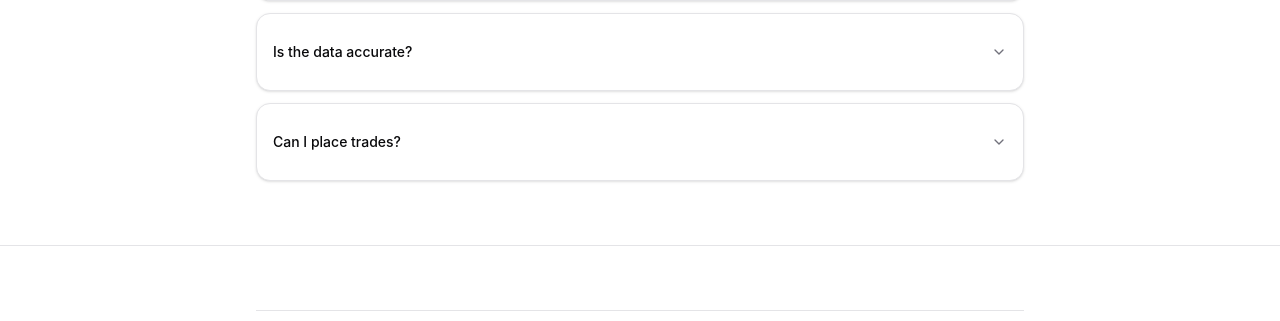
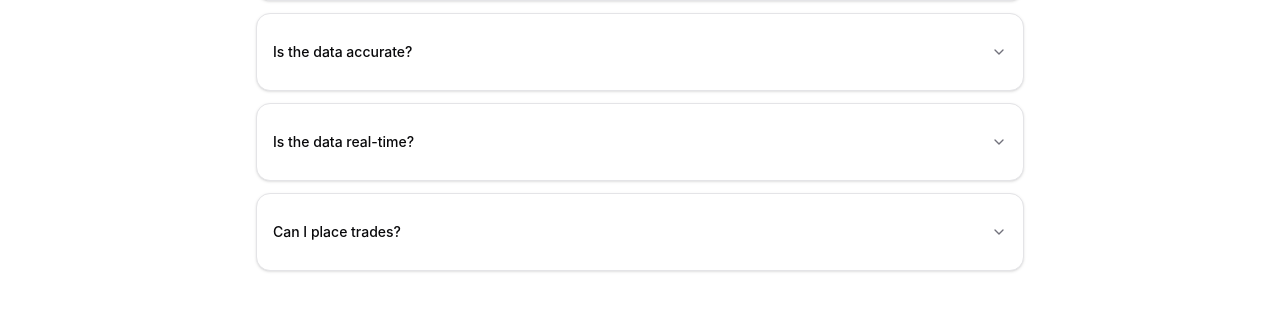
Before and after one commit to quanhua92/aipriceaction-web, a React (Vite) app: page /skills in a window 1280 px wide. Shown: the part 5011-5332 px from the top of the page. Built offline with nearby package versions, Linux system fonts and the light colour scheme; no server answers.

Commit message:
feat: add FAQ about real-time data — best-effort under 5 minutes, active stocks prioritized
fix: naturalize Vietnamese translations — replace English words (free, live data, real-time, detect, task, No API Key needed, etc.) with Vietnamese equivalents

```diff
--- a/src/routes/skills.tsx
+++ b/src/routes/skills.tsx
@@ -730,7 +730,7 @@ function ExamplePromptsSection() {
 function FAQSection() {
 	const { t } = useTranslation();
 
-	const faqKeys = ["q1", "q2", "q3", "q4", "q5", "q6", "q7", "q8"] as const;
+	const faqKeys = ["q1", "q2", "q3", "q4", "q5", "q6", "q7", "q8", "q9"] as const;
 
 	return (
 		<section className="border-b">
--- a/src/translations/en/skills.ts
+++ b/src/translations/en/skills.ts
@@ -221,6 +221,10 @@ export default {
 			a: "Data is aggregated from reputable sources (VCI, Vietstock, VNDirect, Binance, Yahoo Finance, sjc.com.vn). However, analysis is generated by AI and may contain errors. Always verify before making trading decisions.",
 		},
 		q8: {
+			q: "Is the data real-time?",
+			a: "Data is best-effort with updates typically under 5 minutes during market hours. Active stocks (high trading volume) are prioritized and updated more frequently, so refresh intervals are not equal across all tickers. For trading decisions, always verify prices with your broker.",
+		},
+		q9: {
 			q: "Can I place trades?",
 			a: "No. AIPriceAction AI Agent Skills focuses on market data analysis, it does not execute buy/sell orders. This is an informational tool, not a trading platform.",
 		},
--- a/src/translations/vn/skills.ts
+++ b/src/translations/vn/skills.ts
@@ -1,12 +1,12 @@
 export default {
 	pageTitle: "AI Agent Skills — AIPriceAction",
 	hero: {
-		badge: "100% FREE",
+		badge: "100% MIỄN PHÍ",
 		headline1: "Thị trường đang thế nào?",
 		headline2: "Cổ phiếu nào mạnh nhất?",
 		subtitle: "Hỏi AI — có câu trả lời ngay.",
 		description:
-			"AIPriceAction AI Agent Skills kết nối AI Agent của bạn với dữ liệu thị trường thời gian thực. Không cần đăng ký, không cần API Key, không cần tài khoản chứng khoán. Cài một lần — dùng mọi nơi.",
+			"AI Agent Skills kết nối trợ lý AI của bạn với dữ liệu thị trường. Không cần đăng ký, không cần API Key, không cần tài khoản chứng khoán. Cài một lần — dùng mọi nơi.",
 		cta: "Cài đặt ngay",
 	},
 	install: {
@@ -14,95 +14,95 @@ export default {
 		tabCLI: "Skills CLI",
 		tabCLIshort: "CLI",
 		tabAgents: "AGENTS.md",
-		method1Title: "Method 1: Skills CLI (Khuyến nghị)",
-		method1Desc: "Cài đặt nhanh nhất — tự động detect AI agent",
+		method1Title: "Cách 1: Skills CLI (Khuyến nghị)",
+		method1Desc: "Cài nhanh nhất — tự nhận diện trợ lý AI",
 		method1Step1: "Chạy lệnh trên trong terminal",
 		method1Step2: "Chọn skills (aipa-data, aipa-analyze, aipa-research)",
-		method1Step3: "Chọn AI agent (Claude Code, Gemini CLI, Codex, Cursor...)",
-		method1Step4: "Xong — restart AI agent và bắt đầu hỏi",
-		method2Title: "Method 2: AGENTS.md",
-		method2Desc: "Không cần skill install — tương thích mọi AI agent",
-		method2Note: "Cho Claude Code: đổi tên AGENTS.md thành CLAUDE.md",
-		method2Note2: "Gemini CLI tự động nhận diện AGENTS.md. AI agent tự cài",
+		method1Step3: "Chọn trợ lý AI (Claude Code, Gemini CLI, Codex, Cursor...)",
+		method1Step4: "Xong — khởi động lại trợ lý AI và bắt đầu hỏi",
+		method2Title: "Cách 2: AGENTS.md",
+		method2Desc: "Không cần cài skill — tương thích mọi trợ lý AI",
+		method2Note: "Với Claude Code: đổi tên AGENTS.md thành CLAUDE.md",
+		method2Note2: "Gemini CLI tự nhận diện AGENTS.md. Trợ lý AI tự cài",
 		method2Note2End: "ở lần chạy đầu.",
-		prerequisites: "Prerequisites",
-		prereq1: "Python 3.10+ (cho aipa-cli, tự cài bởi AI agent qua",
+		prerequisites: "Yêu cầu trước",
+		prereq1: "Python 3.10+ (cho aipa-cli, tự cài bởi trợ lý AI qua",
 		prereq2NoApiKey:
-			"Không cần API Key khi dùng với AI agent — agent tự đọc dữ liệu và phân tích",
+			"Không cần API Key khi dùng với trợ lý AI — trợ lý tự đọc dữ liệu và phân tích",
 		prereq3: "chỉ cần nếu chạy",
-		prereq3End: "trực tiếp từ terminal (không qua AI agent)",
+		prereq3End: "trực tiếp từ terminal (không qua trợ lý AI)",
 	},
 	why: {
 		sectionTitle: "Tại sao chọn AIPriceAction?",
 		feature1Title: "Không cần tài khoản",
 		feature1Desc:
-			"Không đăng ký, không API Key, không xác thực. Cài và dùng ngay — dữ liệu công khai, truy cập tự do.",
+			"Không đăng ký, không cần API Key, không xác thực. Cài và dùng ngay — dữ liệu công khai, truy cập tự do.",
 		feature2Title: "4 thị trường, 1 công cụ",
 		feature2Desc:
-			"Cổ phiếu Việt Nam, Crypto (BTC, ETH, SOL...), chứng khoán quốc tế (AAPL, NVDA...), và vàng SJC — tất cả trong một CLI.",
+			"Cổ phiếu Việt Nam, tiền điện tử (BTC, ETH, SOL...), chứng khoán quốc tế (AAPL, NVDA...), và vàng SJC — tất cả trong một CLI.",
 		feature3Title: "Phân tích chuyên sâu",
 		feature3Desc:
-			"Wyckoff, Volume Price Action (VPA), Smart Money, Volume Profile, MA Momentum — không chỉ là số liệu, mà là insight.",
-		feature4Title: "Deep Research Pipeline",
+			"Wyckoff, Phân tích khối lượng giá (VPA), Smart Money, Phân tích theo khối lượng, MA Momentum — không chỉ số liệu, mà là insight thực sự.",
+		feature4Title: "Nghiên cứu chuyên sâu tự động",
 		feature4Desc:
-			"Supervisor → Parallel Workers → Aggregator → Reviewer — phân tích toàn ngành trong 1 câu lệnh, bao gồm cả kiểm tra chất lượng.",
+			"Supervisor → Workers song song → Tổng hợp → Kiểm tra — phân tích toàn ngành trong 1 câu lệnh, bao gồm cả bước kiểm tra chất lượng.",
 	},
 	skillsSectionTitle: "3 Skills cho mọi nhu cầu phân tích",
 	skillsData: {
 		data: {
 			heading: "Dữ liệu thị trường thời gian thực",
 			description:
-				"OHLCV candles, volume profile, top performers, live data, watchlists — tất cả dữ liệu thô, không cần AI, không cần API Key.",
-			tag: "No API Key needed",
+				"Nến OHLCV, phân tích khối lượng giá, cổ phiếu nổi bật, dữ liệu trực tiếp, danh sách theo dõi — tất cả dữ liệu thô, không cần AI, không cần API Key.",
+			tag: "Không cần API Key",
 			prompt1: "Lấy dữ liệu giá VCB 50 nến gần nhất",
 			prompt2: "Top 10 cổ phiếu có giá trị giao dịch cao nhất",
-			prompt3: "Volume profile cho BTCUSDT",
+			prompt3: "Phân tích khối lượng giá cho BTCUSDT",
 		},
 		analyze: {
 			heading: "Phân tích kỹ thuật bằng AI",
 			description:
-				"Phân tích đơn hoặc nhiều cổ phiếu cùng lúc với Wyckoff, VPA, Smart Money, MA Momentum. Single ticker, multi-ticker comparison, custom questions.",
-			tag: "AI-powered",
+				"Phân tích một hoặc nhiều cổ phiếu cùng lúc với Wyckoff, VPA, Smart Money, MA Momentum. Hỗ trợ phân tích đơn mã, so sánh nhiều mã, và câu hỏi tùy ý.",
+			tag: "Hỗ trợ AI",
 			prompt1: "Phân tích VCB, TCB, MBB — ngân hàng nào có xu hướng mạnh nhất?",
-			prompt2: "Wyckoff analysis cho HPG",
+			prompt2: "Phân tích Wyckoff cho HPG",
 			prompt3: "Phân tích BTCUSDT khung 4h",
 		},
 		research: {
 			heading: "Nghiên cứu thị trường toàn diện",
 			description:
-				"Phân tích đa ngành với pipeline multi-agent: Supervisor chia task, Workers phân tích song song, Aggregator tổng hợp, Reviewer kiểm tra chất lượng.",
-			tag: "Multi-Agent Pipeline",
-			prompt1: "Deep research ngành ngân hàng",
+				"Phân tích đa ngành với quy trình nhiều agent: Supervisor chia việc, Workers phân tích song song, Tổng hợp kết quả, Reviewer kiểm tra chất lượng.",
+			tag: "Nhiều Agent",
+			prompt1: "Nghiên cứu sâu ngành ngân hàng",
 			prompt2: "Phân tích toàn diện thị trường chứng khoán Việt Nam",
-			prompt3: "Nghiên cứu crypto: Layer 1, DeFi, AI tokens",
+			prompt3: "Nghiên cứu tiền điện tử: Layer 1, DeFi, AI tokens",
 			pipelineStep1: "Supervisor → Phân tách thành 3-5 công việc",
-			pipelineStep2: "Parallel Workers → Phân tích song song từng ngành",
-			pipelineStep3: "Aggregator → Tổng hợp kết quả",
+			pipelineStep2: "Workers → Phân tích song song từng ngành",
+			pipelineStep3: "Tổng hợp → Gom kết quả lại",
 			pipelineStep4: "Reviewer → Kiểm tra chất lượng",
 			pipelineStep5: "Báo cáo cuối cùng",
 		},
 	},
 	markets: {
 		sectionTitle: "4 thị trường, 1 công cụ",
-		labelProvider: "Provider:",
-		labelExamples: "Examples:",
-		labelIntervals: "Intervals:",
-		labelWatchlists: "Watchlists:",
+		labelProvider: "Nguồn:",
+		labelExamples: "Ví dụ:",
+		labelIntervals: "Khung thời gian:",
+		labelWatchlists: "Danh sách theo dõi:",
 		vnStocks: "Cổ phiếu Việt Nam",
-		crypto: "Crypto",
+		crypto: "Tiền điện tử",
 		globalStocks: "Thị trường quốc tế",
 		sjcGold: "Vàng SJC",
-		market247: "24/7 market",
+		market247: "24/7",
 	},
 	agents: {
-		sectionTitle: "Tương thích với AI Agent yêu thích của bạn",
-		sectionDesc: "tự động nhận diện và hỏi bạn chọn AI agent",
-		primaryBadge: "primary",
-		anyAgent: "Any AI agent",
+		sectionTitle: "Tương thích với trợ lý AI yêu thích của bạn",
+		sectionDesc: "tự động nhận diện và hỏi bạn chọn trợ lý AI",
+		primaryBadge: "Chính",
+		anyAgent: "Trợ lý AI khác",
 	},
 	comparison: {
 		sectionTitle: "Tại sao chọn chúng tôi?",
-		colFeature: "Feature",
+		colFeature: "Tiêu chí",
 		colUs: "AIPriceAction AI Agent Skills",
 		colOthers: "Giải pháp khác",
 		price: {
@@ -111,39 +111,43 @@ export default {
 			them: "Miễn phí (Beta), chưa rõ sau này",
 		},
 		auth: {
-			feature: "Đăng ký / Auth",
+			feature: "Đăng ký / Xác thực",
 			us: "Không cần",
 			them: "Cần tài khoản + API Key",
 		},
 		vnStocks: {
 			feature: "Cổ phiếu Việt Nam",
-			us: "Yes (VCI, Vietstock, VNDirect, VPS)",
-			them: "Yes",
+			us: "Có (VCI, Vietstock, VNDirect, VPS)",
+			them: "Có",
 		},
-		crypto: { feature: "Crypto", us: "Yes (Binance)", them: "Chưa rõ" },
+		crypto: {
+			feature: "Tiền điện tử",
+			us: "Có (Binance)",
+			them: "Chưa rõ",
+		},
 		intlStocks: {
 			feature: "Thị trường quốc tế",
-			us: "Yes (Yahoo Finance)",
+			us: "Có (Yahoo Finance)",
 			them: "Chưa rõ",
 		},
-		sjcGold: { feature: "Vàng SJC", us: "Yes", them: "Chưa rõ" },
+		sjcGold: { feature: "Vàng SJC", us: "Có", them: "Chưa rõ" },
 		technicalAnalysis: {
 			feature: "Phân tích kỹ thuật",
 			us: "Wyckoff, VPA, Smart Money, Bob Volman",
 			them: "Tóm tắt thị trường",
 		},
 		volumeProfile: {
-			feature: "Volume Profile",
-			us: "Yes (POC, Value Area, multi-day)",
-			them: "No",
+			feature: "Phân tích khối lượng giá",
+			us: "Có (POC, Value Area, nhiều ngày)",
+			them: "Không",
 		},
 		deepResearch: {
-			feature: "Deep Research",
-			us: "Yes (multi-agent pipeline)",
-			them: "No",
+			feature: "Nghiên cứu chuyên sâu",
+			us: "Có (quy trình nhiều agent)",
+			them: "Không",
 		},
 		agentsSupported: {
-			feature: "AI Agents hỗ trợ",
+			feature: "Trợ lý AI hỗ trợ",
 			us: "Claude, Gemini, Codex, Cursor, openCode",
 			them: "Claude Code, Cursor, Codex (MCP)",
 		},
@@ -152,7 +156,7 @@ export default {
 			us: "uvx aipa-cli (Python)",
 			them: "Shell script",
 		},
-		openSource: { feature: "Nguồn mở", us: "Yes (MIT)", them: "Yes (MIT)" },
+		openSource: { feature: "Nguồn mở", us: "Có (MIT)", them: "Có (MIT)" },
 	},
 	prompts: {
 		sectionTitle: "Thử ngay — ví dụ câu lệnh",
@@ -160,63 +164,67 @@ export default {
 			"Giá VCB hôm nay là bao nhiêu?",
 			"Top 10 cổ phiếu có giá trị giao dịch cao nhất",
 			"So sánh giá vàng SJC với vàng quốc tế GC=F",
-			"Volume profile cho BTCUSDT — POC ở đâu?",
+			"Phân tích khối lượng giá cho BTCUSDT — POC ở đâu?",
 			"Liệt kê các cổ phiếu ngành ngân hàng",
 		],
 		analyzePrompts: [
 			"Phân tích VCB, TCB, MBB, CTG — ngân hàng nào có xu hướng mạnh nhất?",
-			"Wyckoff analysis cho HPG",
+			"Phân tích Wyckoff cho HPG",
 			"Phân tích BTCUSDT khung 4h",
 			"Phát hiện cổ phiếu có biến động bất thường và tìm nguyên nhân",
 			"So sánh FPT, VNM, VIC với phân tích MA Momentum",
 		],
 		researchPrompts: [
-			"Deep research ngành ngân hàng: top 10 ngân hàng, xu hướng, VPA signals",
+			"Nghiên cứu sâu ngành ngân hàng: top 10 ngân hàng, xu hướng, tín hiệu VPA",
 			"Phân tích toàn diện thị trường chứng khoán Việt Nam",
-			"Nghiên cứu crypto: Layer 1 vs DeFi vs AI tokens",
+			"Nghiên cứu tiền điện tử: Layer 1 so với DeFi so với AI tokens",
 			"Ngành nào đang dẫn đầu thị trường?",
 		],
 	},
 	faq: {
 		sectionTitle: "Câu hỏi thường gặp",
 		q1: {
-			q: "AIPriceAction AI Agent Skills có miễn phí không?",
-			a: "Hoàn toàn miễn phí. Không có phí ẩn, không cần đăng ký tài khoản. Khi dùng với AI agent như Claude Code hay Gemini CLI, agent tự đọc dữ liệu và phân tích — không cần API Key nào cả. OPENAI_API_KEY chỉ cần nếu bạn chạy aipa analyze --run trực tiếp từ terminal mà không qua AI agent.",
+			q: "AI Agent Skills có miễn phí không?",
+			a: "Hoàn toàn miễn phí. Không phí ẩn, không cần đăng ký. Khi dùng với trợ lý AI như Claude Code hay Gemini CLI, trợ lý tự đọc dữ liệu và phân tích — không cần API Key. OPENAI_API_KEY chỉ cần nếu bạn chạy aipa analyze --run trực tiếp từ terminal mà không qua trợ lý AI.",
 		},
 		q2: {
 			q: "Tại sao không cần API Key cho dữ liệu?",
-			a: "Dữ liệu OHLCV được cung cấp qua S3 archive công khai — truy cập bằng HTTP đơn giản, không cần xác thực. Volume profile, performers, live-data đều hoạt động mà không cần bất kỳ credential nào.",
+			a: "Dữ liệu OHLCV được cung cấp qua kho lưu trữ S3 công khai — truy cập bằng HTTP đơn giản, không cần xác thực. Phân tích khối lượng giá, cổ phiếu nổi bật, dữ liệu trực tiếp đều hoạt động mà không cần thông tin đăng nhập.",
 		},
 		q3: {
 			q: "Tôi có cần cài đặt Python không?",
-			a: "Có, aipa-cli cần Python 3.10+. Tuy nhiên, bạn không cần cài đặt thủ công — AI agent sẽ tự động cài đặt aipa-cli qua uvx khi chạy lệnh lần đầu. uvx quản lý môi trường ảo riêng, không ảnh hưởng đến hệ thống.",
+			a: "Có, aipa-cli cần Python 3.10+. Nhưng bạn không cần cài thủ công — trợ lý AI sẽ tự cài aipa-cli qua uvx khi chạy lần đầu. uvx quản lý môi trường ảo riêng, không ảnh hưởng đến hệ thống.",
 		},
 		q4: {
 			q: "Cập nhật skills khi có bản mới?",
-			a: "Chạy npx skills update. CLI luôn được cập nhật tự động khi dùng uvx aipa-cli — luôn là bản mới nhất.",
+			a: "Chạy npx skills update. CLI luôn tự cập nhật khi dùng uvx aipa-cli — luôn là bản mới nhất.",
 		},
 		q5: {
-			q: "AIPriceAction AI Agent Skills hỗ trợ AI Agent nào?",
-			a: "Claude Code, Gemini CLI, Codex, Cursor, openCode. Thông qua AGENTS.md, tương thích với bất kỳ AI agent nào có khả năng đọc file và chạy terminal.",
+			q: "AI Agent Skills hỗ trợ trợ lý AI nào?",
+			a: "Claude Code, Gemini CLI, Codex, Cursor, openCode. Thông qua AGENTS.md, tương thích với bất kỳ trợ lý AI nào có thể đọc file và chạy lệnh terminal.",
 		},
 		q6: {
 			q: "Sự khác biệt giữa 3 skills là gì?",
-			a: "aipa-data: Dữ liệu thô — OHLCV candles, volume profile, performers, live data. Không cần AI, không cần API Key.\naipa-analyze: Phân tích bằng AI — single/multi-ticker với Wyckoff, VPA, Smart Money. Khi dùng với AI agent (Claude Code, Gemini CLI...), agent tự đọc dữ liệu và phân tích, không cần API Key.\naipa-research: Nghiên cứu chuyên sâu — multi-agent pipeline phân tích toàn ngành. Agent-driven mode (khuyến nghị) không cần API Key.",
+			a: "aipa-data: Dữ liệu thô — nến OHLCV, phân tích khối lượng giá, cổ phiếu nổi bật, dữ liệu trực tiếp. Không cần AI, không cần API Key.\naipa-analyze: Phân tích bằng AI — phân tích một hoặc nhiều mã với Wyckoff, VPA, Smart Money. Khi dùng với trợ lý AI, trợ lý tự đọc dữ liệu và phân tích, không cần API Key.\naipa-research: Nghiên cứu chuyên sâu — quy trình nhiều agent phân tích toàn ngành. Chế độ qua trợ lý AI (khuyến nghị) không cần API Key.",
 		},
 		q7: {
 			q: "Dữ liệu có chính xác không?",
-			a: "Dữ liệu được tổng hợp từ nhiều nguồn uy tín (VCI, Vietstock, VNDirect, Binance, Yahoo Finance, sjc.com.vn). Tuy nhiên, phân tích là do AI tạo ra và có thể chứa sai sót. Luôn kiểm chứng trước khi ra quyết định giao dịch.",
+			a: "Dữ liệu được tổng hợp từ nhiều nguồn uy tín (VCI, Vietstock, VNDirect, Binance, Yahoo Finance, sjc.com.vn). Tuy nhiên, phân tích do AI tạo ra nên có thể có sai sót. Luôn kiểm chứng trước khi ra quyết định giao dịch.",
 		},
 		q8: {
+			q: "Dữ liệu có cập nhật trực tiếp không?",
+			a: "Dữ liệu được cập nhật tối đa trong vòng 5 phút trong giờ giao dịch. Cổ phiếu giao dịch mạnh (khối lượng cao) được ưu tiên cập nhật thường xuyên hơn nên tần suất không đồng đều giữa các mã. Để ra quyết định giao dịch, luôn xác nhận giá với công ty chứng khoán.",
+		},
+		q9: {
 			q: "Có đặt lệnh giao dịch được không?",
-			a: "Không. AIPriceAction AI Agent Skills tập trung vào phân tích dữ liệu thị trường, không thực hiện lệnh mua bán. Đây là công cụ thông tin, không phải nền tảng giao dịch.",
+			a: "Không. AI Agent Skills tập trung vào phân tích dữ liệu thị trường, không thực hiện lệnh mua bán. Đây là công cụ thông tin, không phải nền tảng giao dịch.",
 		},
 	},
 	disclaimer: {
 		text1:
-			"AIPriceAction AI Agent Skills là công cụ thông tin và phân tích. Kết quả phân tích do AI tạo ra và có thể chứa sai sót. Không phải là tư vấn đầu tư, không phải khuyến nghị mua bán.",
+			"AI Agent Skills là công cụ thông tin và phân tích. Kết quả phân tích do AI tạo ra và có thể chứa sai sót. Không phải tư vấn đầu tư, không phải khuyến nghị mua bán.",
 		text2:
-			"Giao dịch chứng khoán, crypto và các sản phẩm tài chính đều có rủi ro. Giá trị đầu tư có thể tăng hoặc giảm. Bạn tự chịu trách nhiệm với mọi quyết định giao dịch của mình.",
+			"Giao dịch chứng khoán, tiền điện tử và các sản phẩm tài chính đều có rủi ro. Giá trị đầu tư có thể tăng hoặc giảm. Bạn tự chịu trách nhiệm với mọi quyết định giao dịch.",
 		text3: "Hiệu suất trong quá khứ không đảm bảo kết quả trong tương lai.",
 	},
 };
```
